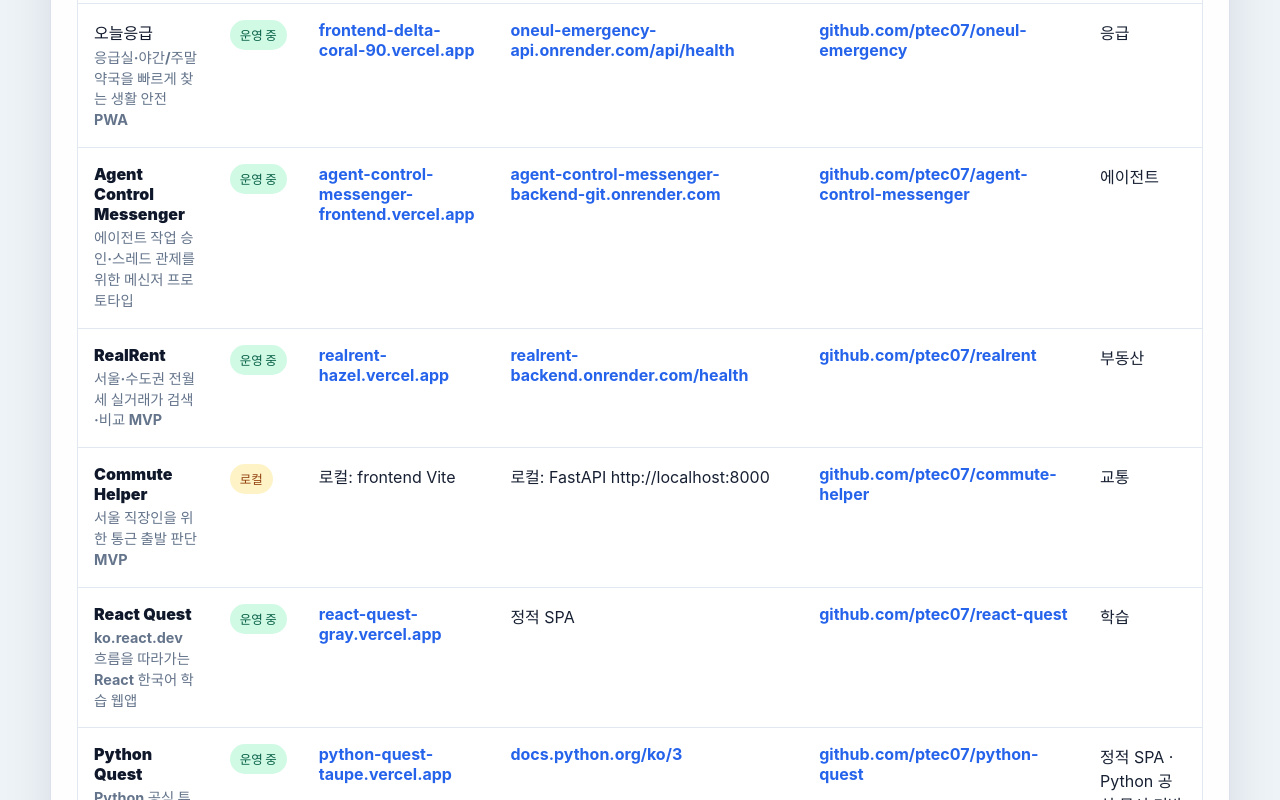
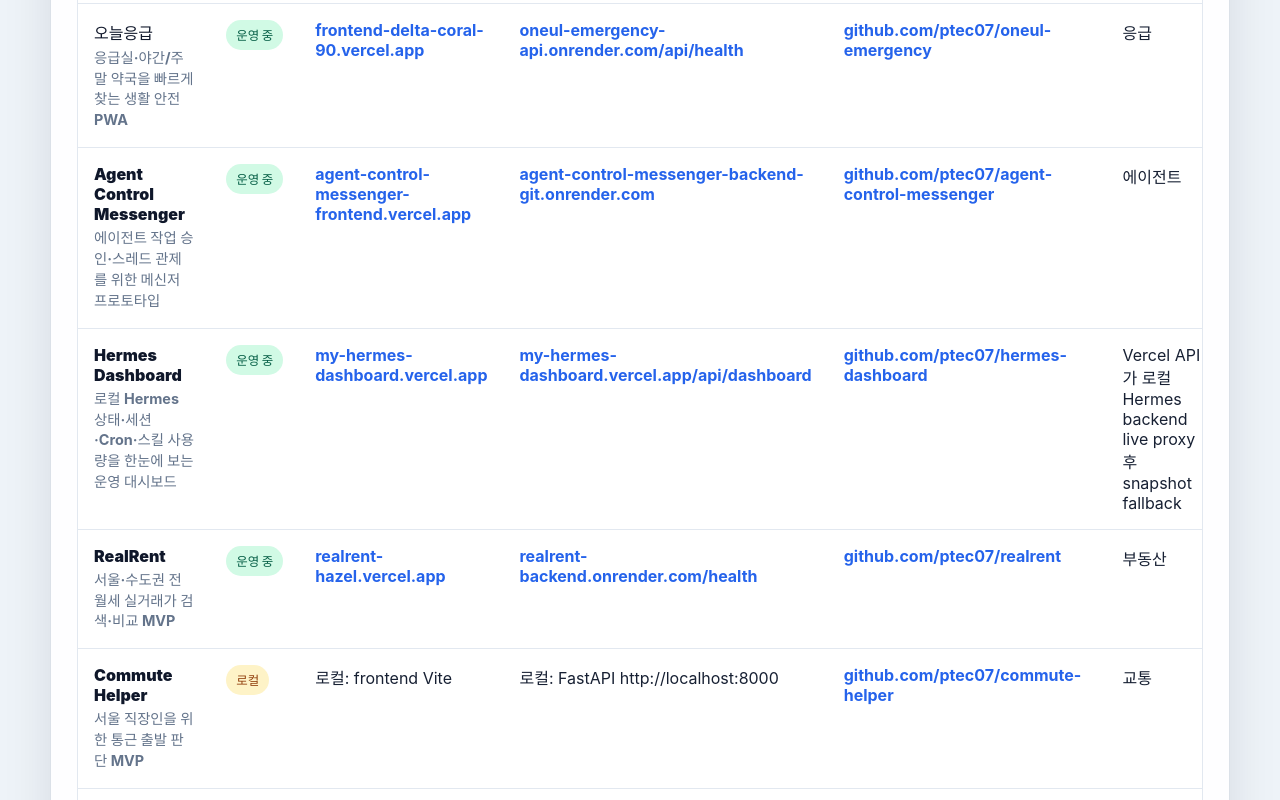
Before and after one commit to ptec07/the-dashboard-i-made, a React (Vite) app: page / in a window 1280 px wide. Shown: the part 1150-1950 px from the top of the page. Built offline with nearby package versions, Linux system fonts and the light colour scheme.

Commit message:
Add Hermes Dashboard to app inventory

```diff
--- a/src/App.tsx
+++ b/src/App.tsx
@@ -50,6 +50,16 @@
     frontend: 'https://agent-control-messenger-frontend.vercel.app',
     backend: 'https://agent-control-messenger-backend-git.onrender.com',
     github: 'https://github.com/ptec07/agent-control-messenger',
+  },
+  {
+    name: 'Hermes Dashboard',
+    description: '로컬 Hermes 상태·세션·Cron·스킬 사용량을 한눈에 보는 운영 대시보드',
+    category: '에이전트',
+    status: '운영 중',
+    frontend: 'https://my-hermes-dashboard.vercel.app/',
+    backend: 'https://my-hermes-dashboard.vercel.app/api/dashboard',
+    github: 'https://github.com/ptec07/hermes-dashboard',
+    note: 'Vercel API가 로컬 Hermes backend live proxy 후 snapshot fallback',
   },
   {
     name: 'RealRent',
```
Also changed, not shown: 1 other file (tests, documents, lock files or other folders).
